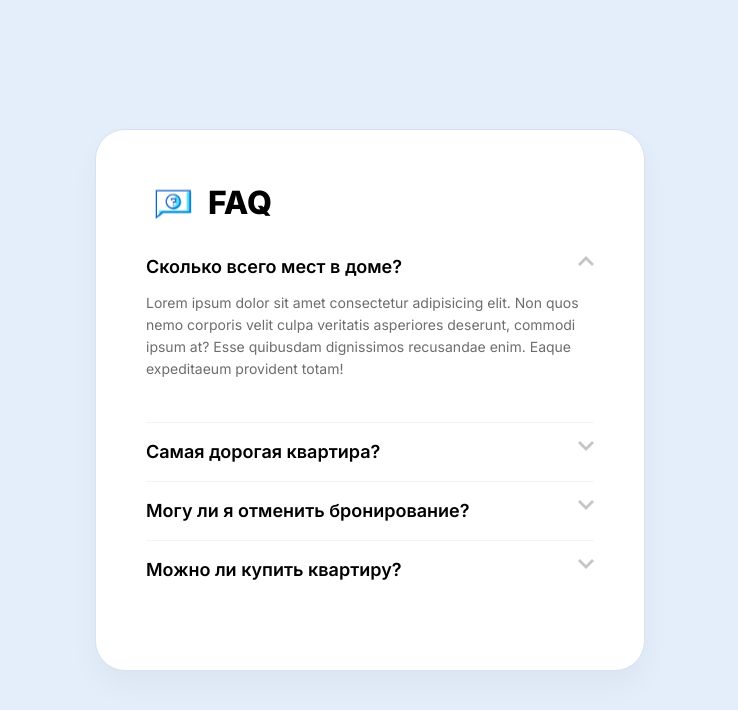
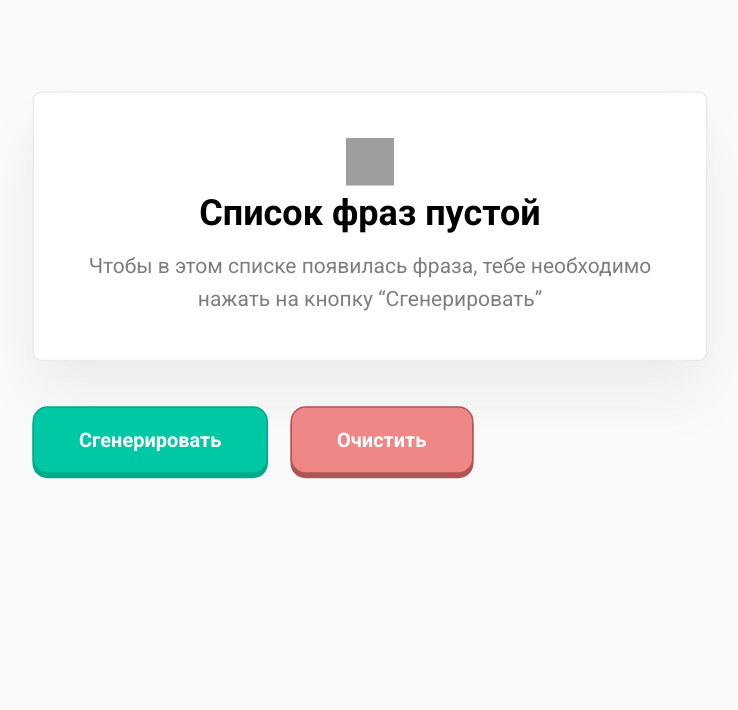
Before and after one commit to merzhoev/home-work-1, a React (Create React App) app: page / in a window 1280 px wide. Shown: the top 710 px of the page, without its empty margins (270-1008 px from the left). Built offline with nearby package versions, Linux system fonts and the light colour scheme; grey boxes are pictures that could not be loaded.

Commit message:
Сделал урок №5

```diff
--- a/public/index.html
+++ b/public/index.html
@@ -10,6 +10,12 @@
       content="Web site created using create-react-app"
     />
     <title>React App</title>
+    <link rel="preconnect" href="https://fonts.googleapis.com" />
+    <link rel="preconnect" href="https://fonts.gstatic.com" crossorigin />
+    <link
+      href="https://fonts.googleapis.com/css2?family=Roboto:wght@300;400;500;700&display=swap"
+      rel="stylesheet"
+    />
   </head>
   <body>
     <div id="root"></div>
--- a/src/index.js
+++ b/src/index.js
@@ -4,7 +4,8 @@
 
 // import App from './tutorial-1/App';
 // import App from './tutorial-2/App';
-import App from './tutorial-3/App';
+// import App from './tutorial-3/App';
+import App from './tutorial-5/App';
 
 ReactDOM.render(
   <React.StrictMode>
--- /dev/null
+++ b/src/tutorial-5/App.css
@@ -0,0 +1,76 @@
+* {
+  font-family: "Roboto";
+}
+
+body {
+  background-color: #fafafa;
+}
+
+.wrapper {
+  width: 450px;
+  margin: 50px auto;
+  transform: scale(1.5) translateY(70px);
+}
+
+.list {
+  max-height: 400px;
+  overflow: auto;
+  padding: 30px;
+  margin-bottom: 30px;
+}
+
+.btn {
+  height: 45px;
+  padding: 0 30px;
+  border: 0;
+  border-radius: 10px;
+  margin-right: 15px;
+  font-weight: 600;
+  cursor: pointer;
+  transition: all 0.15s ease;
+}
+.btn:active {
+  transform: translateY(2px);
+  box-shadow: none;
+}
+.btn_generate {
+  background-color: #00c8a4;
+  color: #fff;
+  box-shadow: 0 3px 0 #00a98b;
+  border: 1px solid #00a98b;
+}
+.btn_clear {
+  background-color: #f08787;
+  box-shadow: 0 3px 0 #b05555;
+  border: 1px solid #b05555;
+  color: #fff;
+}
+
+.block {
+  padding: 15px 30px;
+  background: #ffffff;
+  border: 1px solid #ebebeb;
+  box-sizing: border-box;
+  box-shadow: 0px 9px 24px rgba(0, 0, 0, 0.01),
+    0px 25px 40px rgba(0, 0, 0, 0.05);
+  border-radius: 6px;
+  margin-bottom: 30px;
+}
+.block h3 {
+  font-size: 18px;
+}
+
+.empty-block {
+  text-align: center;
+  padding: 30px;
+}
+.empty-block h2 {
+  font-size: 24px;
+  margin-bottom: 0;
+}
+.empty-block p {
+  margin-top: 10px;
+  font-size: 14px;
+  opacity: 0.5;
+  line-height: 22px;
+}
--- /dev/null
+++ b/src/tutorial-5/App.js
@@ -0,0 +1,39 @@
+import React from 'react';
+
+import Phrase from './components/Phrase';
+import EmptyBlock from './components/EmptyBlock';
+import { adjectivesArr, nounsArr } from './store/data';
+import './App.css';
+
+function App() {
+  const [phrases, setPhrases] = React.useState([]);
+
+  const generateRandomPhrase = () => {
+    const firstAdj = adjectivesArr[Math.floor(Math.random() * adjectivesArr.length)];
+    const secondAdj = adjectivesArr[Math.floor(Math.random() * adjectivesArr.length)];
+    const noun = nounsArr[Math.floor(Math.random() * nounsArr.length)];
+
+    const finalPhrase = `${firstAdj} ${secondAdj} ${noun}`;
+    setPhrases([...phrases, finalPhrase]);
+  }
+
+  const removePhrases = () => {
+    setPhrases([]);
+  }
+
+  return (
+    <div className="wrapper">
+      {phrases.length
+        ? (
+          <div className="list">
+            {phrases.map(phrase => <Phrase text={phrase} />)}
+          </div>
+        )
+        : <EmptyBlock />}
+      <button onClick={generateRandomPhrase} className="btn btn_generate">Сгенерировать</button>
+      <button onClick={removePhrases} className="btn btn_clear">Очистить</button>
+    </div>
+  );
+}
+
+export default App;
--- /dev/null
+++ b/src/tutorial-5/components/EmptyBlock.jsx
@@ -0,0 +1,19 @@
+const EmptyBlock = () => {
+  return (
+    <div className="block empty-block">
+      <img
+        src="https://res.cloudinary.com/dfnhxiq6j/image/upload/v1640354646/ghost_lztiyl.png"
+        width="32px"
+        height="32px"
+        alt="Ghost"
+      />
+      <h2>Список фраз пустой</h2>
+      <p>
+        Чтобы в этом списке появилась фраза, тебе необходимо нажать на кнопку
+        “Сгенерировать”
+      </p>
+    </div>
+  );
+};
+
+export default EmptyBlock;
--- /dev/null
+++ b/src/tutorial-5/components/Phrase.jsx
@@ -0,0 +1,9 @@
+const Phrase = ({ text }) => {
+  return (
+    <div className="block">
+      <h3>{text}</h3>
+    </div>
+  );
+};
+
+export default Phrase;
--- /dev/null
+++ b/src/tutorial-5/store/data.js
@@ -0,0 +1,44 @@
+export const adjectivesArr = [
+  "абсолютный",
+  "адский",
+  "азартный",
+  "активный",
+  "ангельский",
+  "астрономический",
+  "баснословный",
+  "безбожный",
+  "безбрежный",
+  "безвозвратный",
+  "безграничный",
+  "бездонный",
+  "бездушный",
+  "безжалостный",
+  "замечательно",
+  "замечательный",
+  "записной",
+  "запредельный",
+  "заядлый",
+  "звериный",
+  "зверский",
+  "зеленый",
+  "злой",
+  "злостный",
+  "значительный",
+  "неоспоримый",
+  "неотразимый",
+  "неоценимый",
+  "непередаваемый"
+];
+
+export const nounsArr = [
+  "лгун",
+  "день",
+  "конь",
+  "олень",
+  "человек",
+  "программист",
+  "ребёнок",
+  "конец",
+  "город",
+  "дурак"
+];
```
